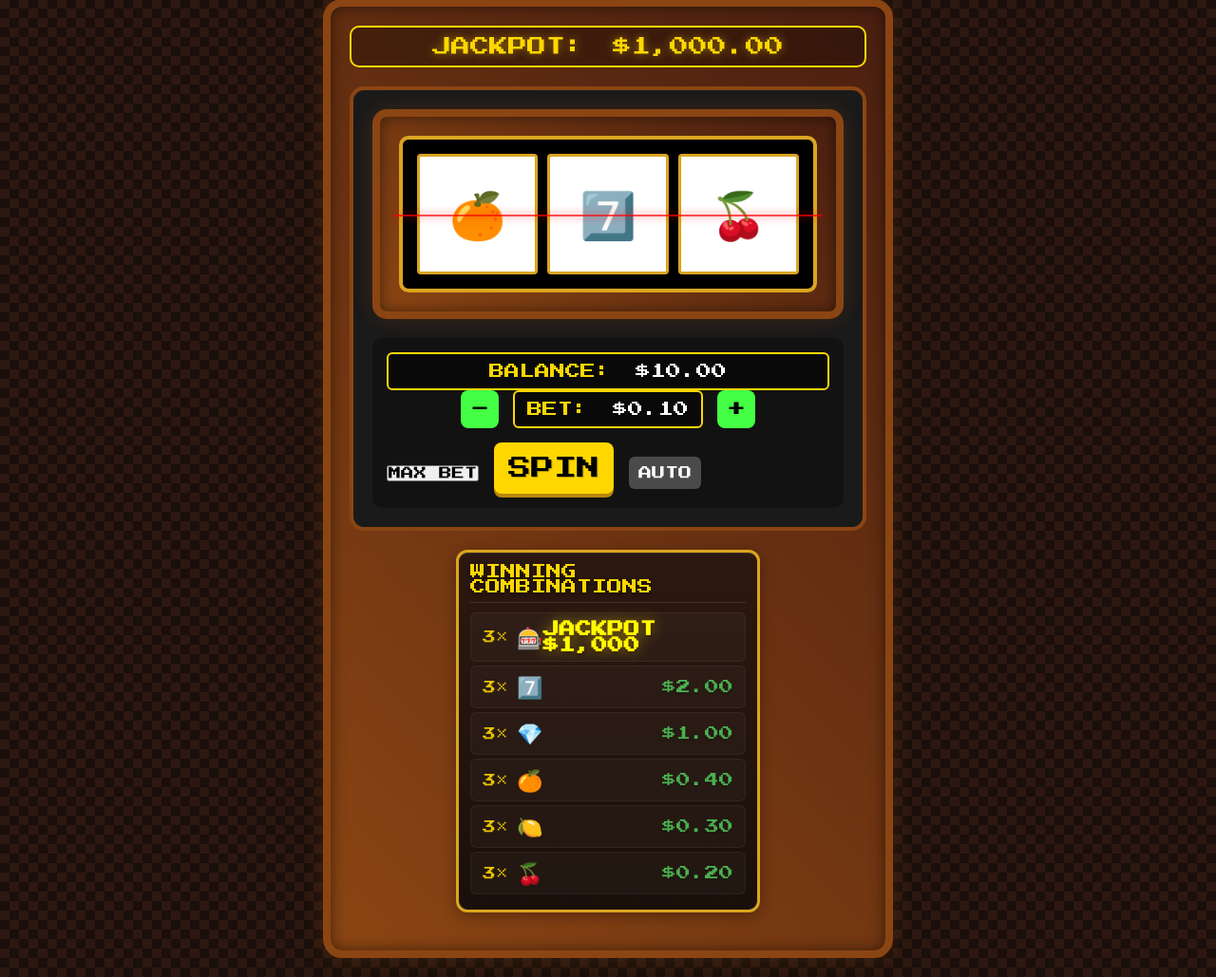
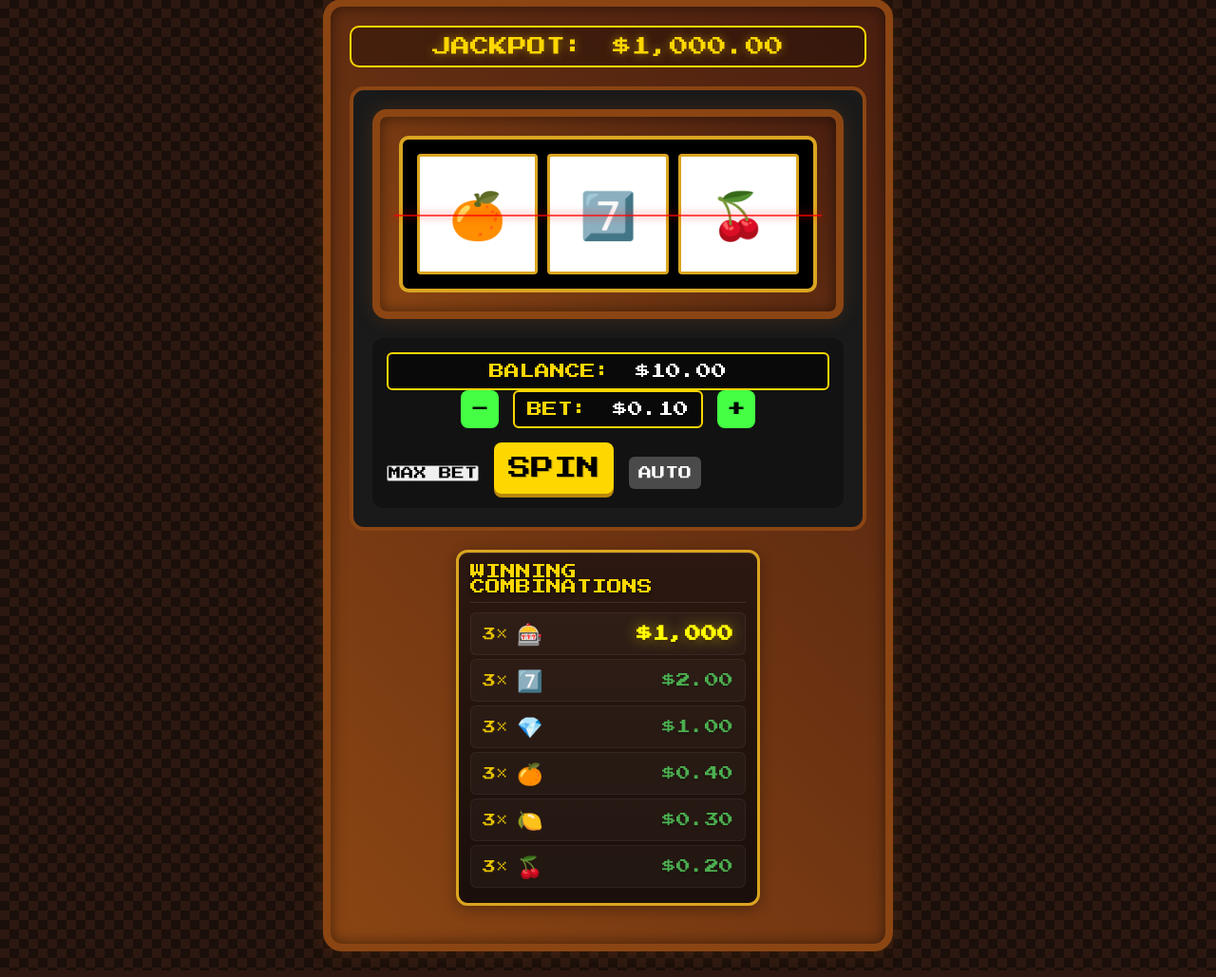
Before and after one commit to MaximumKingz/PixelSlots, a PHP site: page / in a window 1280 px wide. Shown: the part 21-1050 px from the top of the page at 95% size. Run offline with PHP 8.4, Linux system fonts and the light colour scheme; some libraries are stand-ins or nearby versions.

Commit message:
Fixed jackpot amount alignment in win table

```diff
--- a/index.html
+++ b/index.html
@@ -66,7 +66,7 @@
                     <span class="win-multiplier">3×</span>
                     <span>🎰</span>
                 </div>
-                <div class="win-amount jackpot">JACKPOT $1,000</div>
+                <div class="win-amount jackpot">$1,000</div>
             </div>
             <div class="win-row">
                 <div class="win-symbols">
--- a/src/public/styles/main.css
+++ b/src/public/styles/main.css
@@ -465,6 +465,8 @@ body {
     color: #4CAF50;
     font-weight: 500;
     text-shadow: 0 1px 2px rgba(0, 0, 0, 0.5);
+    min-width: 60px;
+    text-align: right;
 }
 
 .win-amount.jackpot {
@@ -474,10 +476,10 @@ body {
     text-shadow:
         0 0 10px rgba(255, 215, 0, 0.3),
         0 2px 4px rgba(0, 0, 0, 0.5);
-    animation: jackpotGlow 2s infinite;
+    animation: jackpotPulse 2s infinite;
 }
 
-@keyframes jackpotGlow {
+@keyframes jackpotPulse {
     0%, 100% {
         filter: brightness(1);
         text-shadow:
@@ -485,7 +487,7 @@ body {
             0 2px 4px rgba(0, 0, 0, 0.5);
     }
     50% {
-        filter: brightness(1.2);
+        filter: brightness(1.3);
         text-shadow:
             0 0 15px rgba(255, 215, 0, 0.5),
             0 2px 4px rgba(0, 0, 0, 0.5);
```
